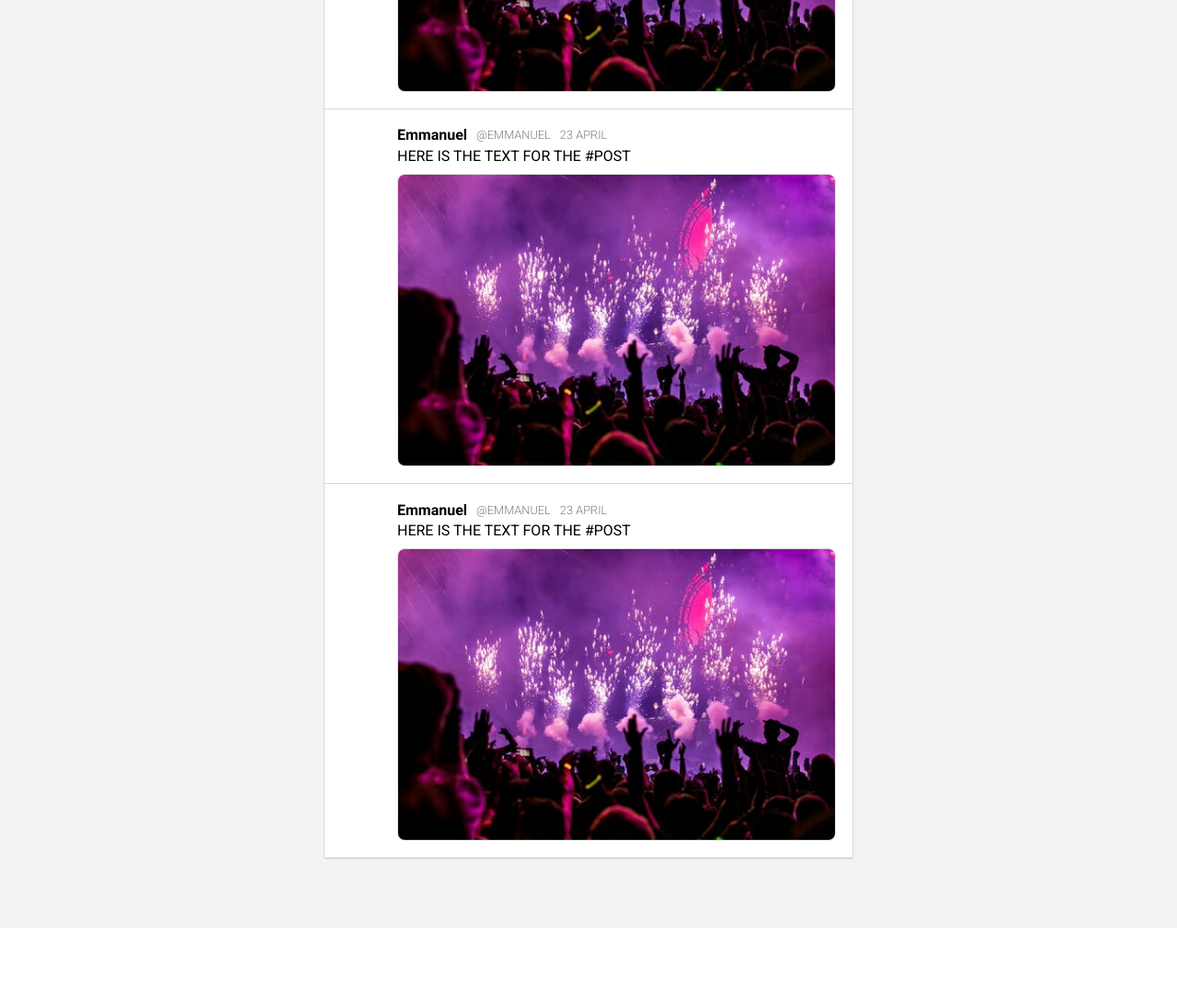
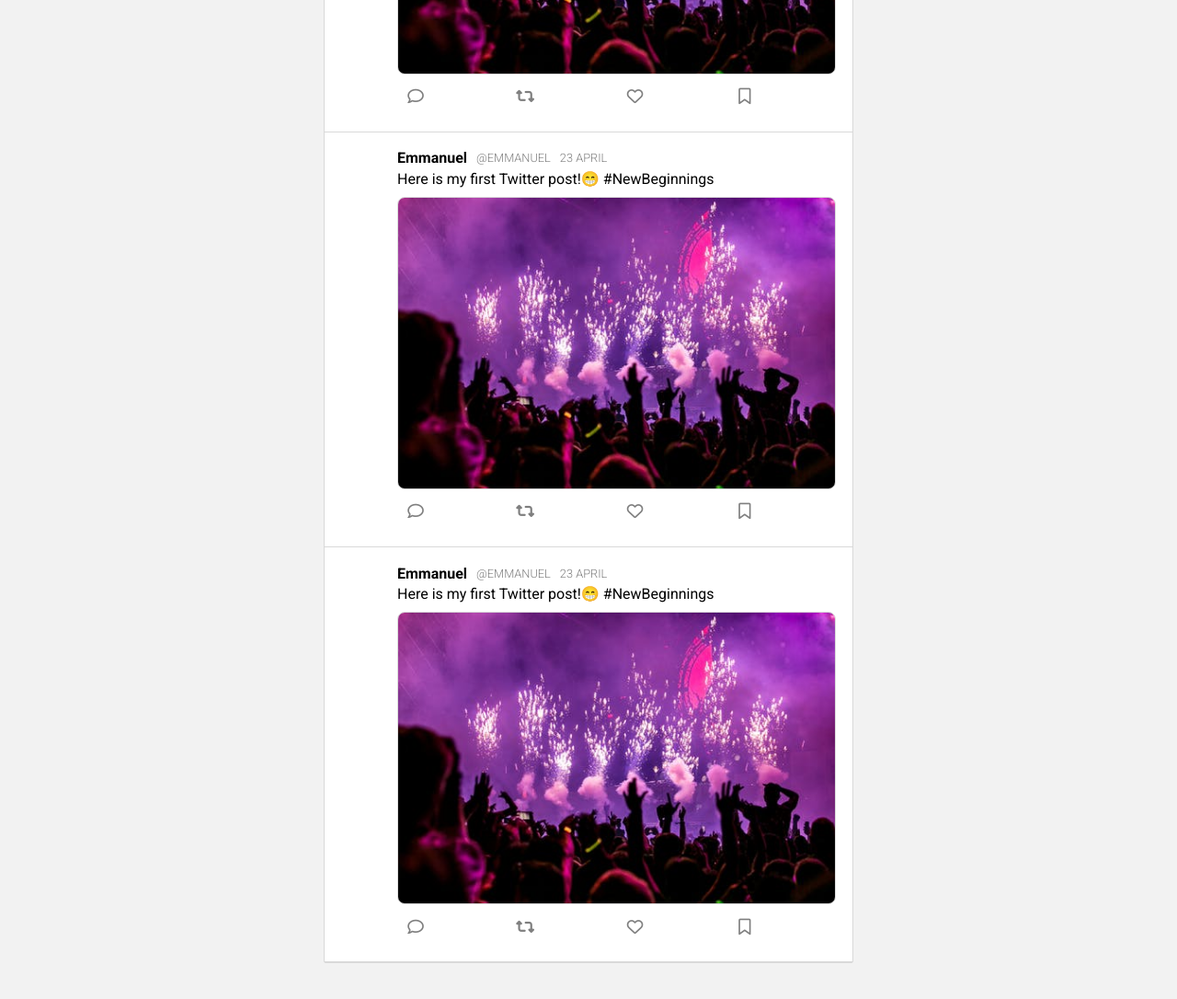
Before and after one commit to emmanuel2612/twitter, a plain HTML site: page index.html in a window 1280 px wide. Shown: the part 1440-2526 px from the top of the page at 92% size. Before the commit the page ends 2449 px from the top, so only its background shows below. Drawn offline with nearby package versions, Linux system fonts and the light colour scheme.

Commit message:
Add files via upload

```diff
--- a/index.html
+++ b/index.html
@@ -244,8 +244,6 @@
                     </article>
 
 
-
-
                     <article class="post border">
 
                         <div class="post-profile-pic-c">
@@ -253,17 +251,36 @@
                         </div>
 
 
-                        <div>
+                        <div class="caption-image-wrap">
                             <div class="post-name-date">
-                                <h4>Emmanuel</h4>
-                                <p>@Emmanuel</p>
-                                <p>23 April</p>
+                                <h4 class="text">Emmanuel</h4>
+                                <p class="text">@Emmanuel</p>
+
+                                <p class="text">23 April</p>
                             </div>
 
                             <div>
-                                <p class="caption">Working on a new homepage concept for Twitter, what do you think?</p>
+                                <p class="caption text">Here is my first Twitter post!&#128513; #NewBeginnings</p>
                                 <div class="post-image-container">
                                     <img src="images/party.jpeg" class="border">
+
+                                    <div id="icon-wrap">
+
+                                        <div class="icon-container">
+                                            <i class="far fa-comment"></i>
+                                        </div>
+                                        <div class="icon-container">
+                                            <i class="fas fa-retweet post-retweet"></i>
+                                        </div>
+                                        <div class="icon-container">
+                                            <i class="far fa-heart post-heart"></i>
+                                        </div>
+
+                                        <div class="icon-container">
+                                            <i class="far fa-bookmark"></i>
+                                        </div>
+
+                                    </div>
                                 </div>
                             </div>
 
@@ -280,24 +297,42 @@
                         </div>
 
 
-                        <div>
+                        <div class="caption-image-wrap">
                             <div class="post-name-date">
-                                <h4>Emmanuel</h4>
-                                <p>@Emmanuel</p>
-                                <p>23 April</p>
+                                <h4 class="text">Emmanuel</h4>
+                                <p class="text">@Emmanuel</p>
+
+                                <p class="text">23 April</p>
                             </div>
 
                             <div>
-                                <p class="caption">HERE IS THE TEXT FOR THE #POST</p>
+                                <p class="caption text">Here is my first Twitter post!&#128513; #NewBeginnings</p>
                                 <div class="post-image-container">
                                     <img src="images/party.jpeg" class="border">
+
+                                    <div id="icon-wrap">
+
+                                        <div class="icon-container">
+                                            <i class="far fa-comment"></i>
+                                        </div>
+                                        <div class="icon-container">
+                                            <i class="fas fa-retweet post-retweet"></i>
+                                        </div>
+                                        <div class="icon-container">
+                                            <i class="far fa-heart post-heart"></i>
+                                        </div>
+
+                                        <div class="icon-container">
+                                            <i class="far fa-bookmark"></i>
+                                        </div>
+
+                                    </div>
                                 </div>
                             </div>
 
                         </div>
 
                     </article>
-
 
 
                     <article class="post border">
@@ -307,17 +342,36 @@
                         </div>
 
 
-                        <div>
+                        <div class="caption-image-wrap">
                             <div class="post-name-date">
-                                <h4>Emmanuel</h4>
-                                <p>@Emmanuel</p>
-                                <p>23 April</p>
+                                <h4 class="text">Emmanuel</h4>
+                                <p class="text">@Emmanuel</p>
+
+                                <p class="text">23 April</p>
                             </div>
 
                             <div>
-                                <p class="caption">HERE IS THE TEXT FOR THE #POST</p>
+                                <p class="caption text">Here is my first Twitter post!&#128513; #NewBeginnings</p>
                                 <div class="post-image-container">
                                     <img src="images/party.jpeg" class="border">
+
+                                    <div id="icon-wrap">
+
+                                        <div class="icon-container">
+                                            <i class="far fa-comment"></i>
+                                        </div>
+                                        <div class="icon-container">
+                                            <i class="fas fa-retweet post-retweet"></i>
+                                        </div>
+                                        <div class="icon-container">
+                                            <i class="far fa-heart post-heart"></i>
+                                        </div>
+
+                                        <div class="icon-container">
+                                            <i class="far fa-bookmark"></i>
+                                        </div>
+
+                                    </div>
                                 </div>
                             </div>
 
@@ -359,9 +413,11 @@
     <script>
 
 
+"use strict";
+
+        window.onload = () => {
 
 
-        window.onload = () => {
 
 
 
```
